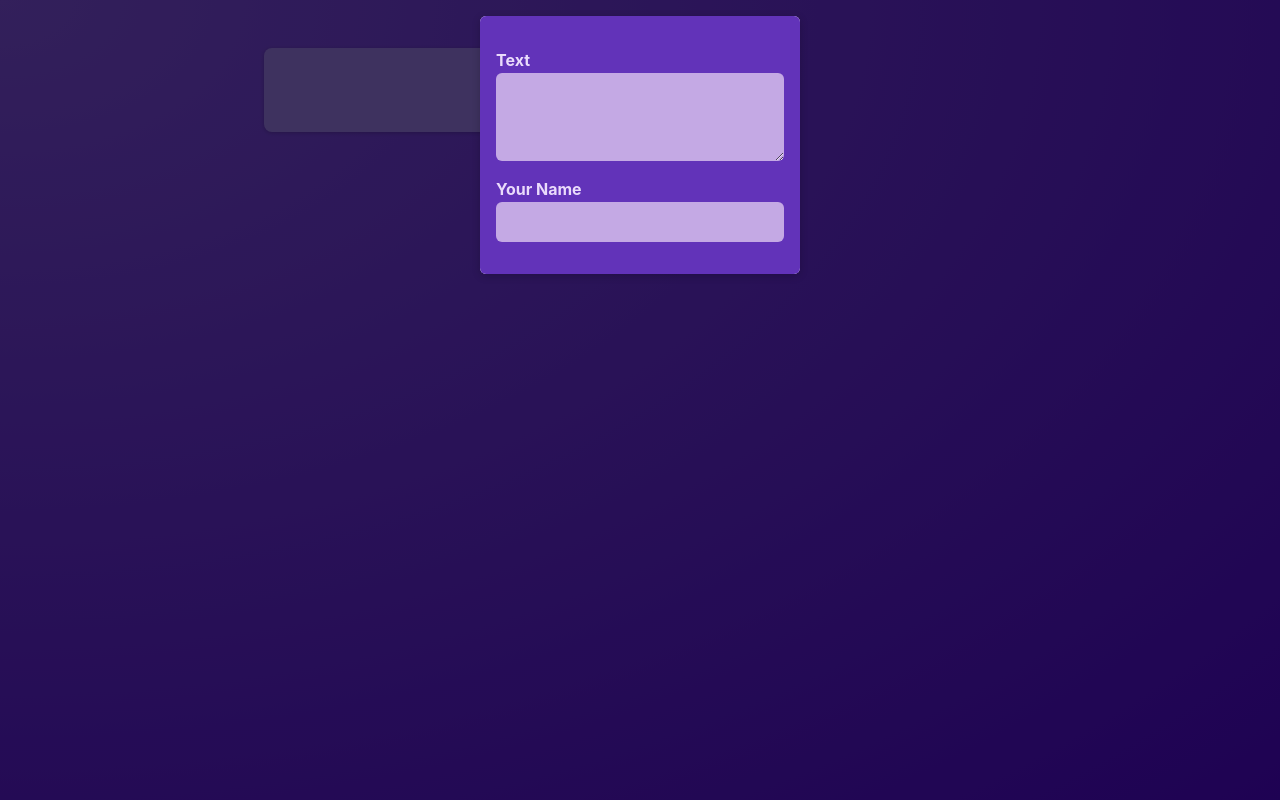
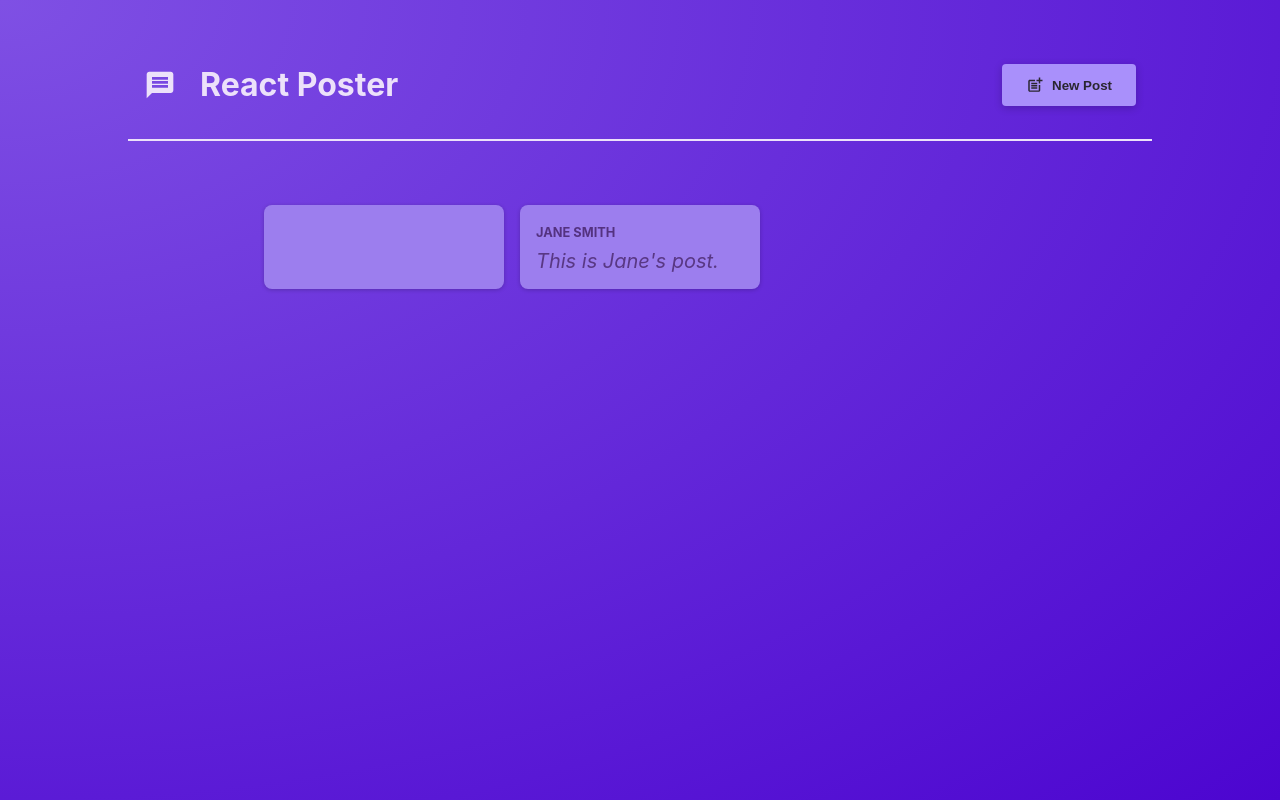
Before and after one commit to suyogyataneja/react-crash-course, a React (Vite) app: page / in a window 1280 px wide. Built offline with nearby package versions, Linux system fonts and the light colour scheme.

Commit message:
Add reusable Modal and MainHeader, wire up post form visibility

```diff
--- a/src/App.jsx
+++ b/src/App.jsx
@@ -1,13 +1,25 @@
 import PostsList from './components/PostsList'
 import './App.css'
+import MainHeader from './components/MainHeader';
+import { useState } from 'react';
 
 function App() {
+   const [modalIsVisible, setModalIsVisible] = useState(false);
 
+    function showModalHandler(){
+        setModalIsVisible(true);
+    }
+
+    function hideModalHandler(){
+        setModalIsVisible(false);
+    }
   return(
-<main>
-  <PostsList/>
-
-</main>
+    <>
+      <MainHeader onCreatePost={showModalHandler} />
+   <main>
+    <PostsList isPosting={modalIsVisible} onStopPosting={hideModalHandler}/>
+  </main>
+ </>
     );
 }
 
--- a/src/components/MainHeader.jsx
+++ b/src/components/MainHeader.jsx
@@ -2,7 +2,7 @@
 
 import classes from './MainHeader.module.css';
 
-function MainHeader({ onCreatePost }) {
+function MainHeader({ onCreatePost,  }) {
   return (
     <header className={classes.header}>
       <h1 className={classes.logo}>
--- a/src/components/PostsList.jsx
+++ b/src/components/PostsList.jsx
@@ -4,17 +4,15 @@
 import { useState } from 'react';
 import Modal from './Modal';
 
-function PostsList() {
+function PostsList({isPosting, onStopPosting}){
     // const [enteredBody, setEnteredBody] = useState('');
-    const [modalIsVisible, setModalIsVisible] = useState(true);
+
 
     const [enteredBody, setEnteredBody] = useState('');
 
     const [enteredAuthor, setEnteredAuthor ] = useState('');
 
-    function hideModalHandler(){
-        setModalIsVisible(false);
-    }
+
 
     function bodyChangeHandler(event){
 
@@ -29,10 +27,10 @@
     return (
 
         <>
-        {modalIsVisible ?       <Modal onClose={hideModalHandler}>
+        {isPosting ?       <Modal onClose={onStopPosting}>
                 <NewPost
                 onBodyChange={bodyChangeHandler}
-                onAuthorChange={AuthorChangeHandler}/>
+                onAuthorChange={AuthorChangeHandler} />
                 </Modal>:false}
 
 
```
